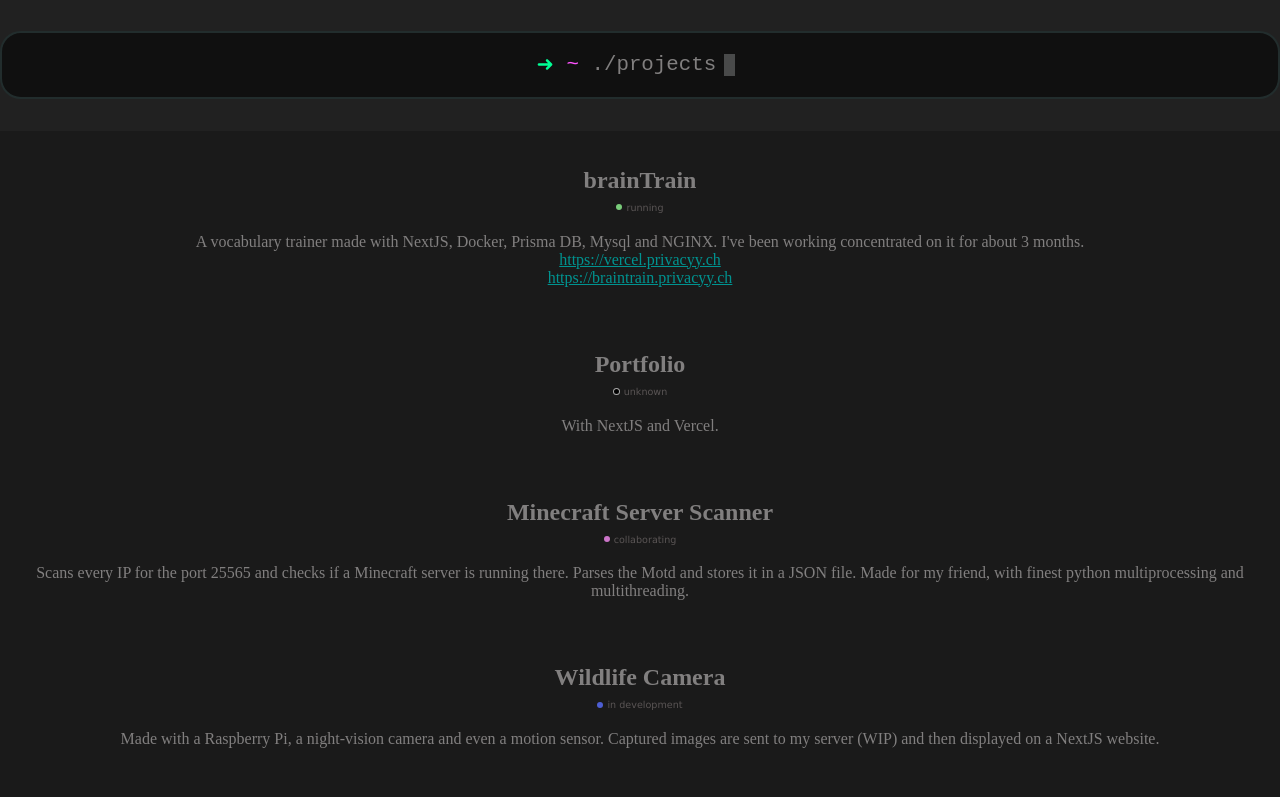
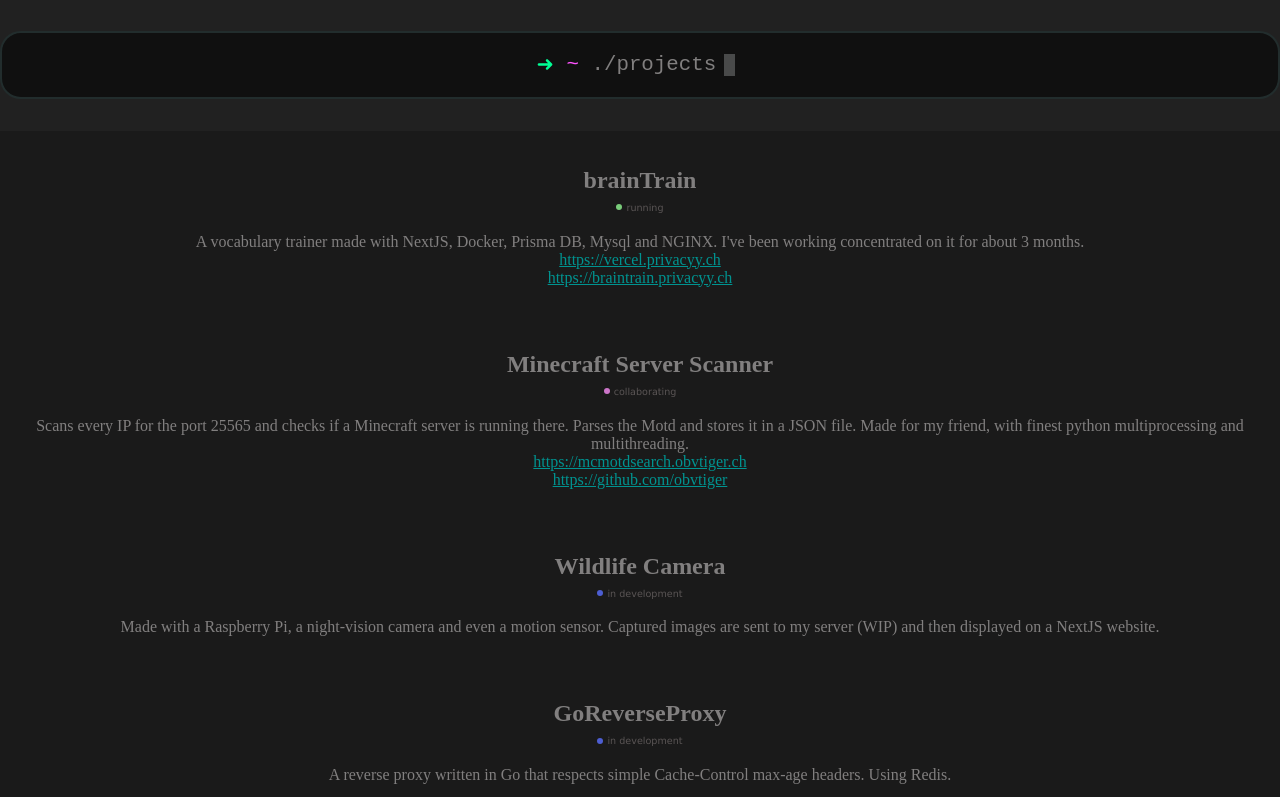
Before and after one commit to arch-user-france1/arch-user-france1, a Next.js app: page / in a window 1280 px wide. Shown: the part 446-1243 px from the top of the page. Built offline with nearby package versions, Linux system fonts and the light colour scheme.

Commit message:
remove portfolio project; link MCScan

```diff
--- a/pages/index.js
+++ b/pages/index.js
@@ -97,16 +97,11 @@ export default function Page() {
       ></Project>
 
       <Project
-      projectname="Portfolio"
-      description="With NextJS and Vercel."
-      link=""
-      ></Project>
-
-      <Project
       projectname="Minecraft Server Scanner"
       description="Scans every IP for the port 25565 and checks if a Minecraft server is running there. Parses the Motd and stores it in a JSON file. Made for my friend, with finest python multiprocessing and multithreading."
-      link="https://github.com/obvtiger"
+      link="https://mcmotdsearch.obvtiger.ch"
       status="collaborating"
+      visibleLinks={["https://mcmotdsearch.obvtiger.ch", "https://github.com/obvtiger"]}
       ></Project>
 
       <Project
```
